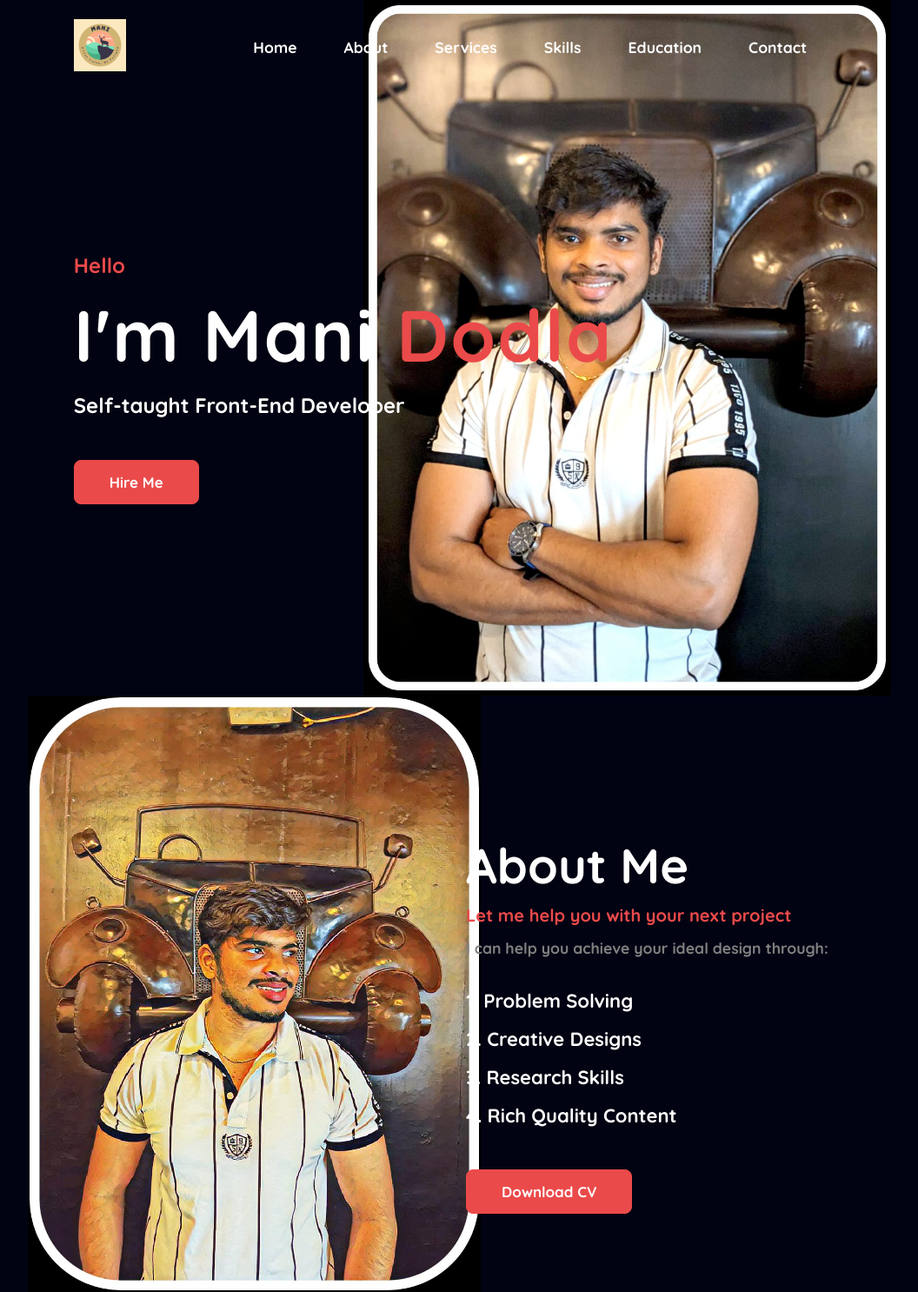
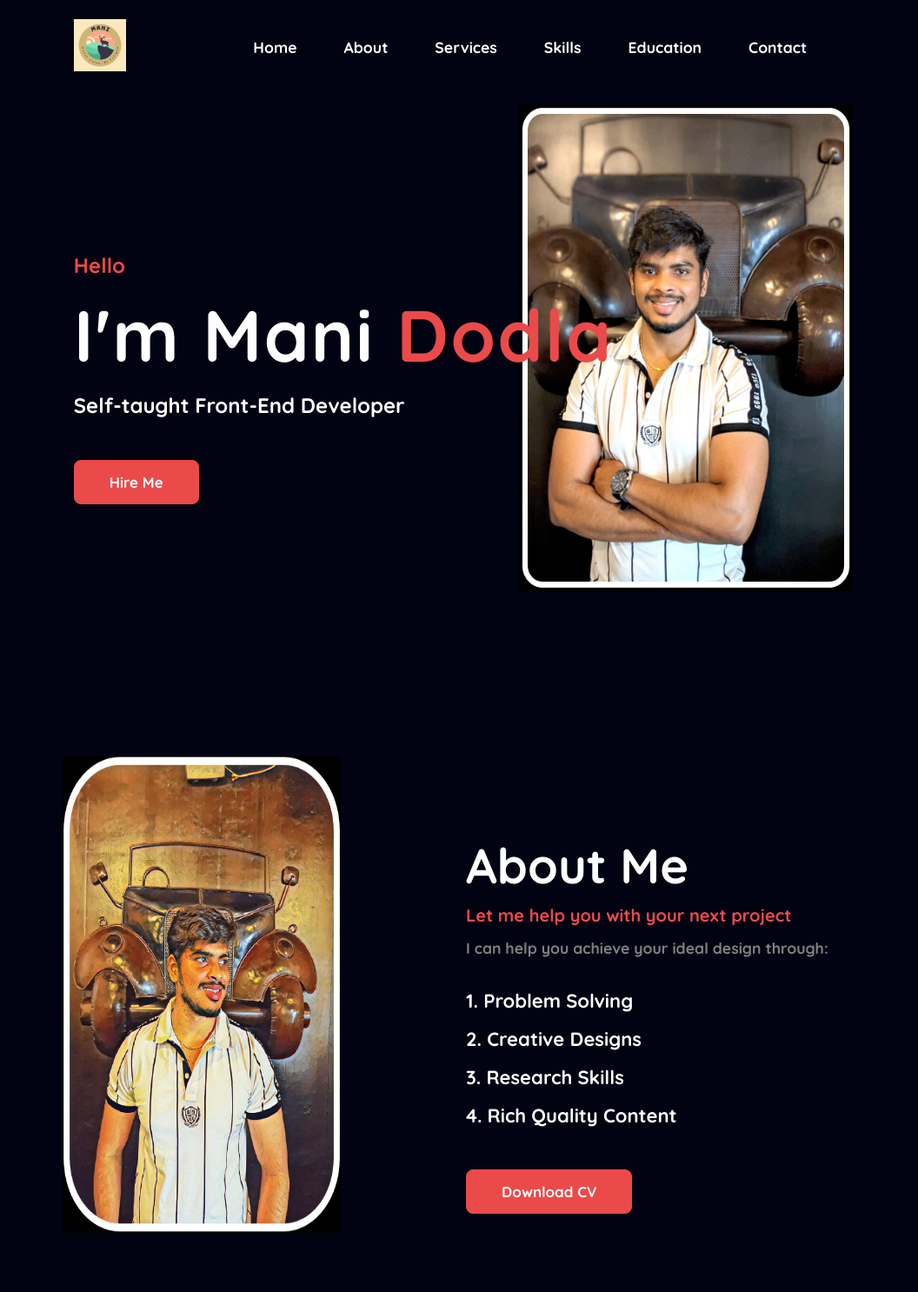
Before and after one commit to spraymachine/port, a plain HTML site: page index.html in a window 1280 px wide. Shown: the top 1486 px of the page at 87% size, without its empty margins (120-1176 px from the left). Drawn offline with nearby package versions, Linux system fonts and the light colour scheme.

Commit message:
updated pix

```diff
--- a/style.css
+++ b/style.css
@@ -75,7 +75,7 @@ section{
     width: 100%;
     position: relative;
     background: url(./hero2.jpg);
-    background-size: contain;
+    background-size: 30% 70%;
     background-repeat:no-repeat;
     background-position: 80%;
     display: flex;
@@ -141,7 +141,7 @@ header.sticky{
     background-image: url(./about1.jpg);
     background-repeat: no-repeat;
     background-position: 20%;
-    background-size: contain;
+    background-size: 25% 80%;
 }
 
 .about-text h4{
```
